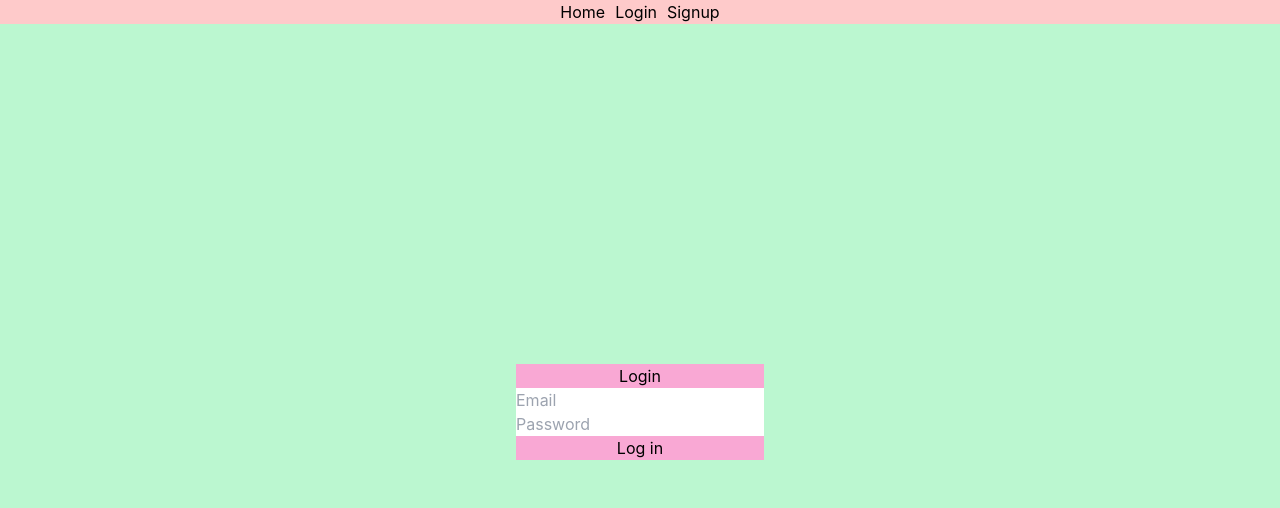
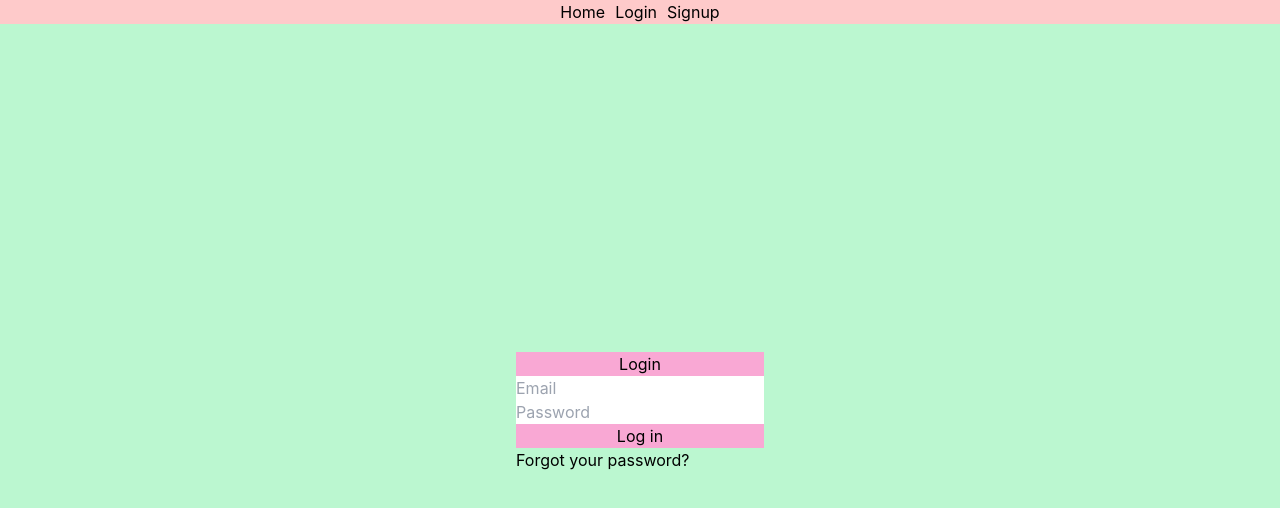
Before and after one commit to yusefwilson/miracle_minutes_frontend, a React (Create React App) app: page /login in a window 1280 px wide. Shown: the top 508 px of the page. Built offline with nearby package versions, Linux system fonts and the light colour scheme; the HTML template or start-up script is replaced by a standard one.

Commit message:
Add forgot password link; fix import

```diff
--- a/package.json
+++ b/package.json
@@ -3,6 +3,7 @@
   "version": "0.1.0",
   "private": true,
   "dependencies": {
+    "@babel/plugin-proposal-private-property-in-object": "^7.21.11",
     "@testing-library/jest-dom": "^5.17.0",
     "@testing-library/react": "^13.4.0",
     "@testing-library/user-event": "^13.5.0",
--- a/src/pages/Login.jsx
+++ b/src/pages/Login.jsx
@@ -59,6 +59,7 @@ export default function Login()
                 <input type="password" placeholder="Password" name="password" onChange={handleChange} />
                 <button type="submit">Log in</button>
             </form>
+            <h1><a href="/forgot">Forgot your password?</a></h1>
             {errorMessage !== '' ? <p>{errorMessage}</p> : null}
         </div>
     );
```
Also changed, not shown: 1 other file (tests, documents, lock files or other folders).
